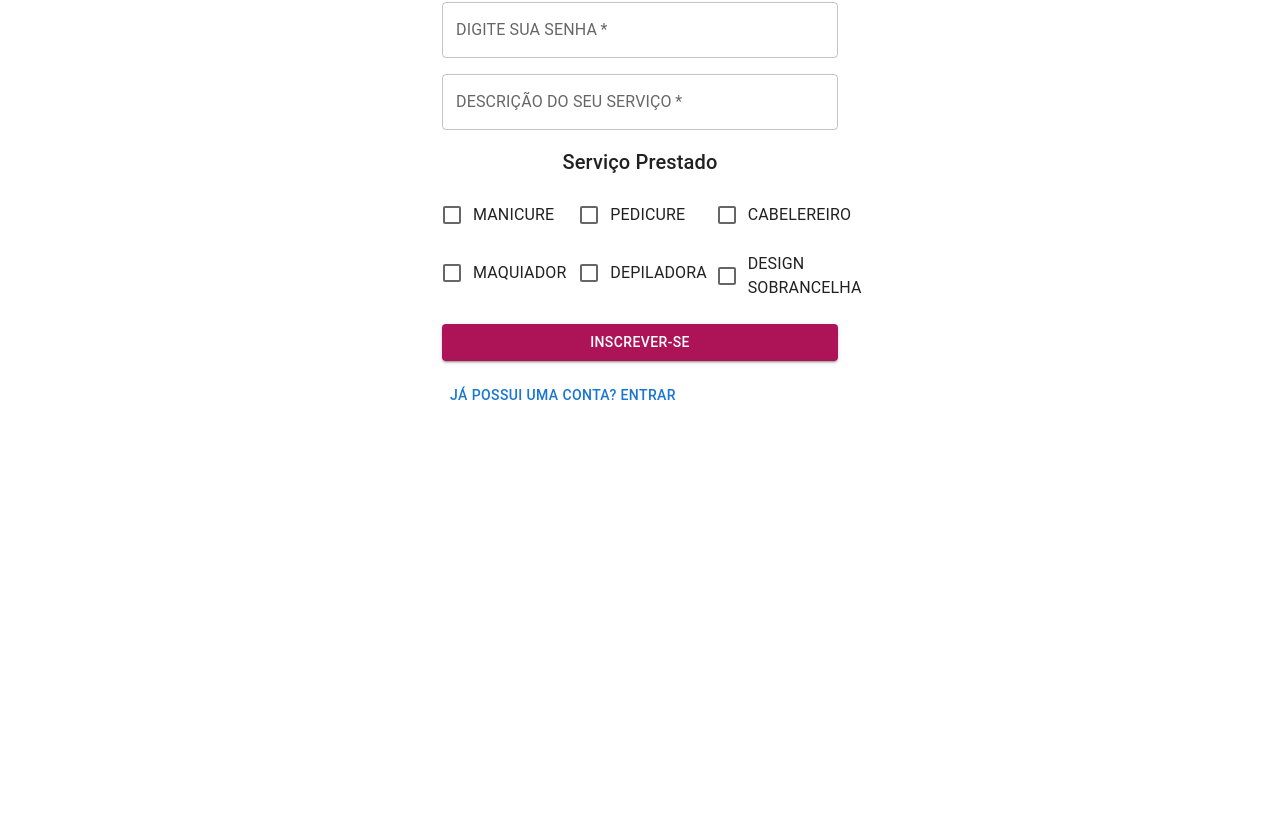
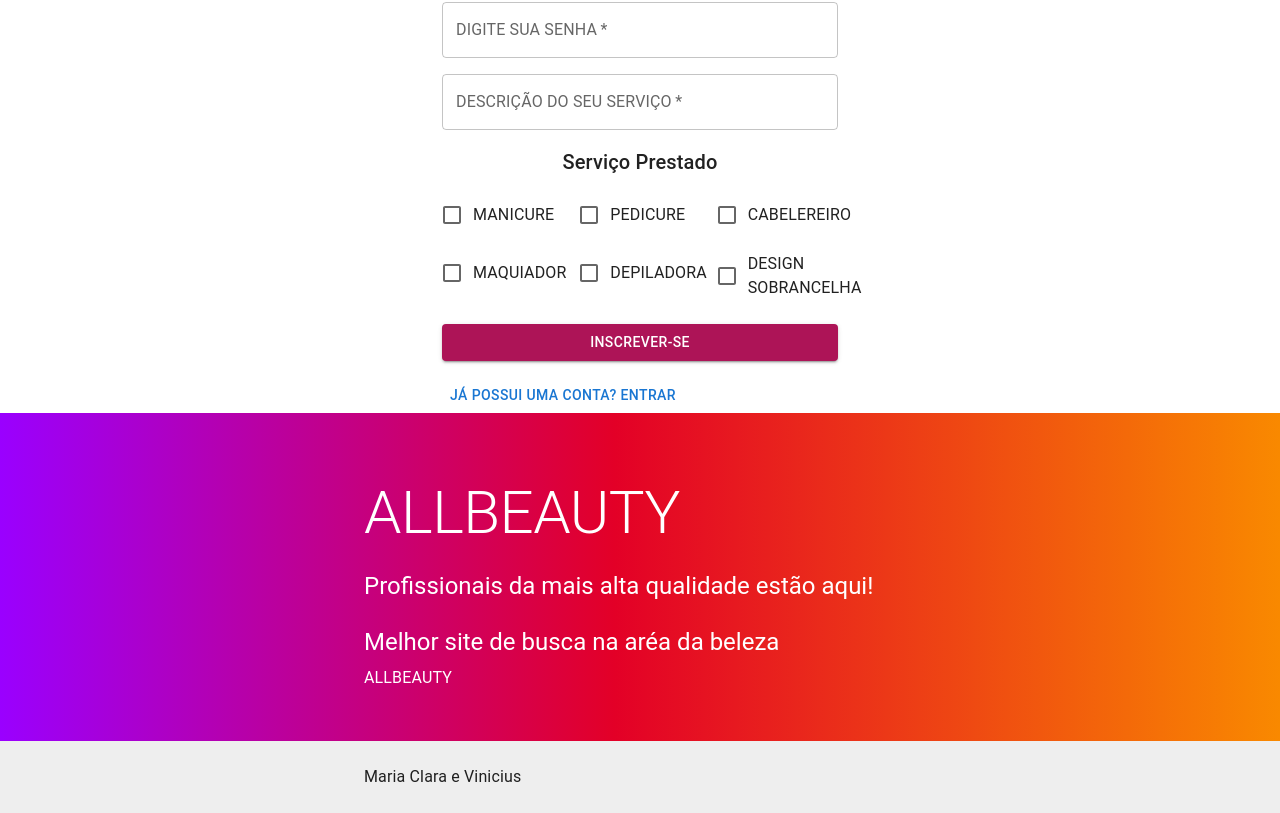
Before and after one commit to VINIshow1907/allbeauty, a React (Create React App) app in the folder frontend/: page /cadastro in a window 1280 px wide. Shown: the part 462-1275 px from the top of the page. Before the commit the page ends 875 px from the top, so only its background shows below. Built offline with nearby package versions, Linux system fonts and the light colour scheme; what react-swipeable-views-utils would draw is missing.

Commit message:
adicionei o rodape

```diff
--- a/frontend/src/paginas/cadastro.tsx
+++ b/frontend/src/paginas/cadastro.tsx
@@ -8,6 +8,7 @@ export default function Cadastro() {
       <div className="img-fundo">
         <Formulario />
       </div>
+      <Rodape />
     </>
   );
 }
```
